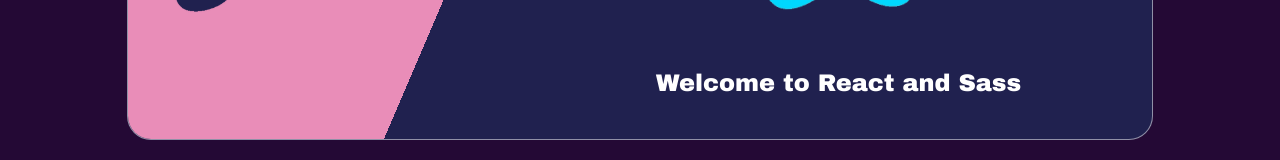
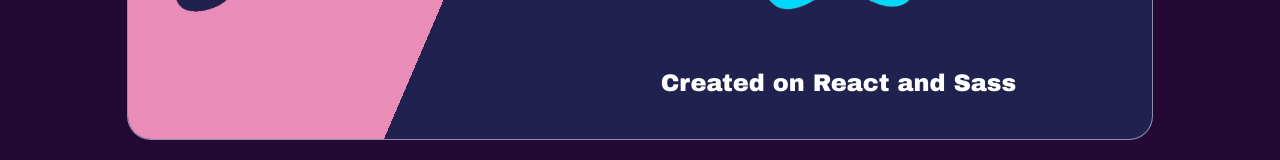
Before and after one commit to Midnight-Knight/ReactApp, a React (Create React App) app: page / in a window 1280 px wide. Shown: the part 485-645 px from the top of the page. Built offline with nearby package versions, Linux system fonts and the light colour scheme.

Commit message:
Save New Div Hello

```diff
--- a/src/components/DivsUI/Divs.jsx
+++ b/src/components/DivsUI/Divs.jsx
@@ -42,7 +42,7 @@
           </div>
           <div>
               <img src={ReactLogo} id="ReactLogo"/>
-              <h6>Welcome to React and Sass</h6>
+              <h6>Created on React and Sass</h6>
           </div>
       </div>
   );
```
